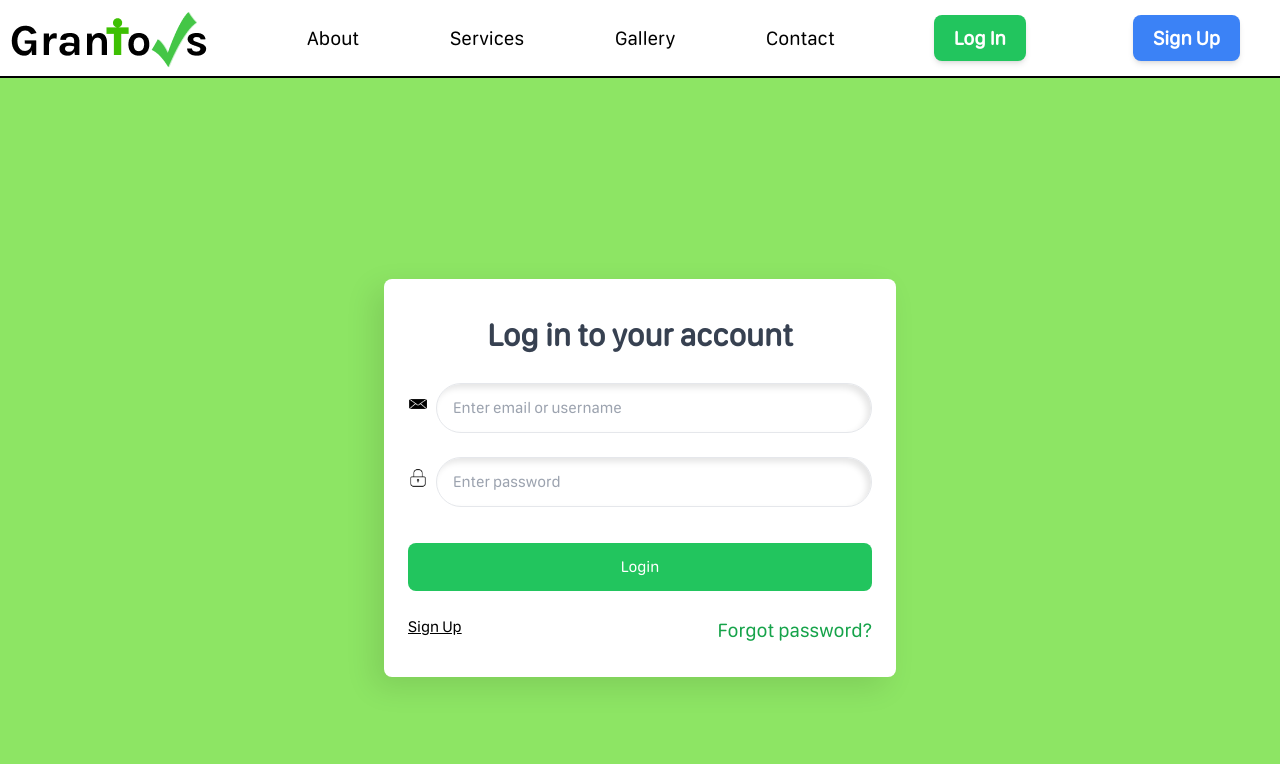
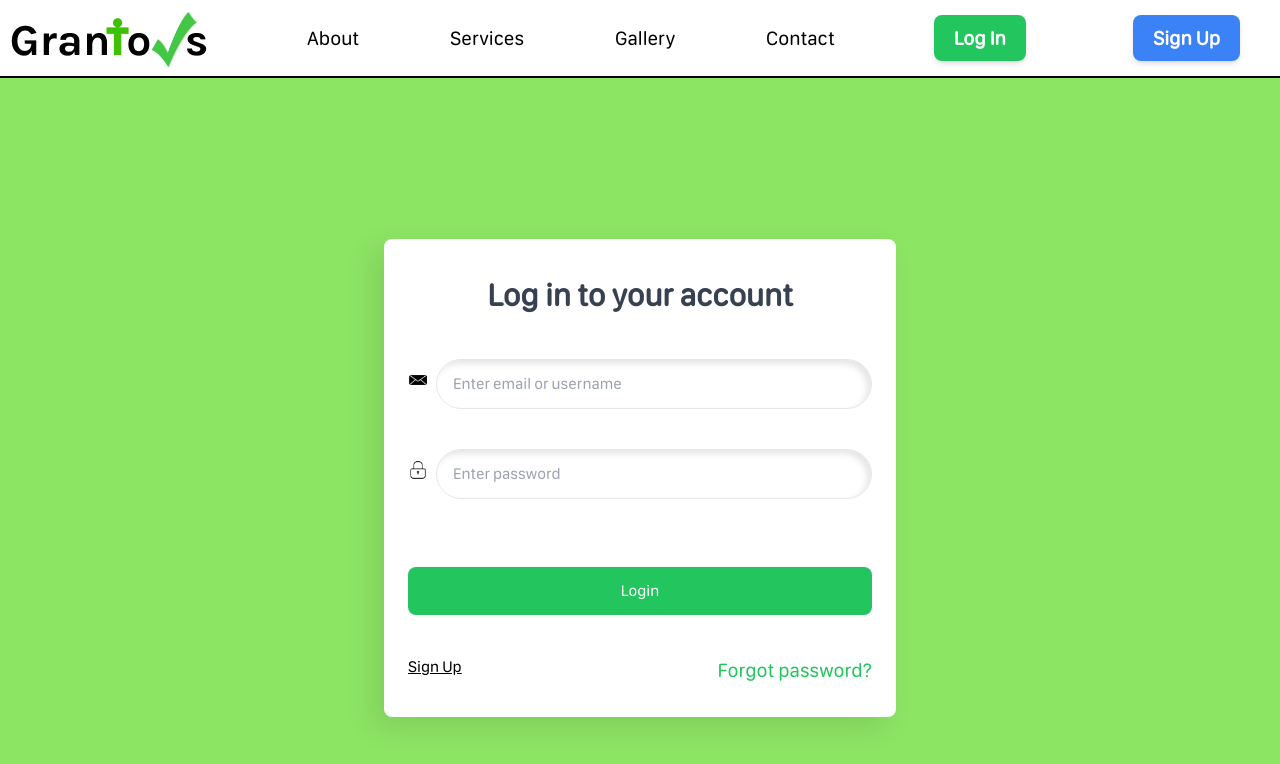
Before and after one commit to GlassesNoGlasses/c01w24-project-grantors, a React (Create React App) app in the folder frontend/: page /login in a window 1280 px wide. Shown: the top 764 px of the page. Built offline with nearby package versions, Linux system fonts and the light colour scheme.

Commit message:
refactored login frontend

```diff
--- a/frontend/src/components/login-page/Login.css
+++ /dev/null
@@ -1,52 +0,0 @@
-.login-container {
-  @apply flex items-center justify-center min-h-screen bg-gray-100;
-  background-color: rgb(141, 229, 100);
-}
-
-.login-box {
-  @apply w-full max-w-xs px-4 py-6 mx-auto bg-white shadow rounded-lg sm:px-6 sm:py-8 md:max-w-sm lg:max-w-md xl:max-w-lg 2xl:max-w-xl;
-  box-shadow: -10px 10px 30px 0 rgba(0, 0, 0, 0.1);}
-
-.input-group {
-  @apply flex items-center mt-4;
-}
-
-.input-icon {
-  @apply mr-2 h-5 w-5 flex-shrink-0 text-green-500;
-}
-
-.title {
-  @apply text-xl font-bold text-center sm:text-2xl text-gray-700;
-}
-
-.form-input {
-  @apply w-full px-3 py-2 mt-2 border border-gray-200 rounded-full focus:outline-none focus:ring focus:ring-green-600 sm:px-4 sm:py-3;
-  box-shadow: inset -4px 4px 6px rgba(0, 0, 0, 0.1);
-}
-
-.submit-btn {
-  @apply px-4 py-2 mt-4 text-white bg-green-500 rounded-lg hover:bg-green-600 sm:px-6 sm:py-3;
-  width: 100%;
-}
-
-.forgot-password {
-  @apply text-sm text-green-500 hover:underline sm:text-base text-green-600;
-  display: flex;
-  float: right;
-}
-
-.feedback-container{
-  height: 2.5vh;
-  width: 100%;
-  display: flex;
-  justify-content: center;
-  align-items: center;
-}
-
-.input-feedback {
-  color : red;
-}
-
-.form-footer-container {
-  margin-top: 5%;
-}
--- a/frontend/src/components/login-page/Login.tsx
+++ b/frontend/src/components/login-page/Login.tsx
@@ -1,6 +1,5 @@
 import React, { useState } from 'react';
 import { LoginProps } from './LoginProps';
-import './Login.css';
 import emailIcon from '../../images/iconMail.png';
 import passwordIcon from '../../images/iconPassword.png';
 import { Link, useNavigate } from "react-router-dom";
@@ -74,51 +73,60 @@ const Login: React.FC<LoginProps> = () => {
   };
 
   return (
-    <div className="login-container">
-      <div className="login-box">
-        <h3 className="title">Log in to your account</h3>
-        <form onSubmit={handleSubmit}>
-          <div className="input-group">
-            <img src={emailIcon} alt="Email" className="input-icon" />
+    <div className="flex items-center justify-center min-h-screen bg-gray-100" style={{ backgroundColor: 'rgb(141, 229, 100)' }}>
+      <div
+        className="w-full max-w-xs px-4 py-6 mx-auto bg-white shadow rounded-lg
+          sm:px-6 sm:py-8 md:max-w-sm lg:max-w-md xl:max-w-lg 2xl:max-w-xl flex flex-col gap-4"
+        style={{ boxShadow: '-10px 10px 30px 0 rgba(0, 0, 0, 0.1)' }}>
+        <h3 className="text-xl font-bold text-center sm:text-2xl text-gray-700">Log in to your account</h3>
+        <form className='flex flex-col gap-4' onSubmit={handleSubmit}>
+          <div className="flex items-center mt-4">
+            <img src={emailIcon} alt="Email"
+              className="mr-2 h-5 w-5 flex-shrink-0 text-green-500" />
             <input
               type="text"
               id="email"
               placeholder="Enter email or username"
               value={username}
               onChange={(e) => setUsername(e.target.value)}
-              className="form-input"
+              className="form-input w-full px-3 py-2 mt-2 border border-gray-200 rounded-full focus:outline-none
+                focus:ring focus:ring-green-600 sm:px-4 sm:py-3"
+              style={{ boxShadow: 'inset -4px 4px 6px rgba(0, 0, 0, 0.1)' }}
               required
             />
           </div>
-          <div className="input-group">
-            <img src={passwordIcon} alt="Password" className="input-icon" />
+          <div className="flex items-center mt-4">
+            <img src={passwordIcon} alt="Password"
+              className="mr-2 h-5 w-5 flex-shrink-0 text-green-500" />
             <input
               type="password"
               id="password"
               placeholder="Enter password"
               value={password}
               onChange={(e) => setPassword(e.target.value)}
-              className="form-input"
+              className="form-input w-full px-3 py-2 mt-2 border border-gray-200 rounded-full focus:outline-none
+                focus:ring focus:ring-green-600 sm:px-4 sm:py-3"
+              style={{ boxShadow: 'inset -4px 4px 6px rgba(0, 0, 0, 0.1)' }}
               required
             />
           </div>
-          <div className="feedback-container">
-            <span className='input-feedback align-center'>{feedback}</span>
+          <div className="feedback-container" style={{ height: '2.5vh', display: 'flex', justifyContent: 'center', alignItems: 'center' }}>
+            <span className="input-feedback" style={{ color: 'red' }}>{feedback}</span>
           </div>
-          <div className="flex items-baseline justify-center align-center">
-            <button type="submit" className="submit-btn">Login</button>
+          <div className="flex justify-center">
+            <button
+              type="submit"
+              className="submit-btn px-4 py-2 mt-4 text-white bg-green-500 rounded-lg hover:bg-green-600 sm:px-6 sm:py-3"
+              style={{ width: '100%' }}>Login</button>
           </div>
-          <div className='form-footer-container'>
-            <Link to="/signup">
-              <span style={{ textDecoration: 'underline' }}>Sign Up</span>
-            </Link>
-            <a href="#" className="forgot-password">Forgot password?</a>
+          <div className="form-footer-container" style={{ marginTop: '5%' }}>
+            <Link to="/signup" className="underline" style={{ textDecoration: 'underline' }}>Sign Up</Link>
+            <a href="#" className="forgot-password text-sm text-green-500 hover:underline sm:text-base" style={{ display: 'flex', float: 'right', color: 'rgb(34, 197, 94)' }}>Forgot password?</a>
           </div>
-
         </form>
       </div>
     </div>
-  );
+    )
 };
 
 export default Login;
```
